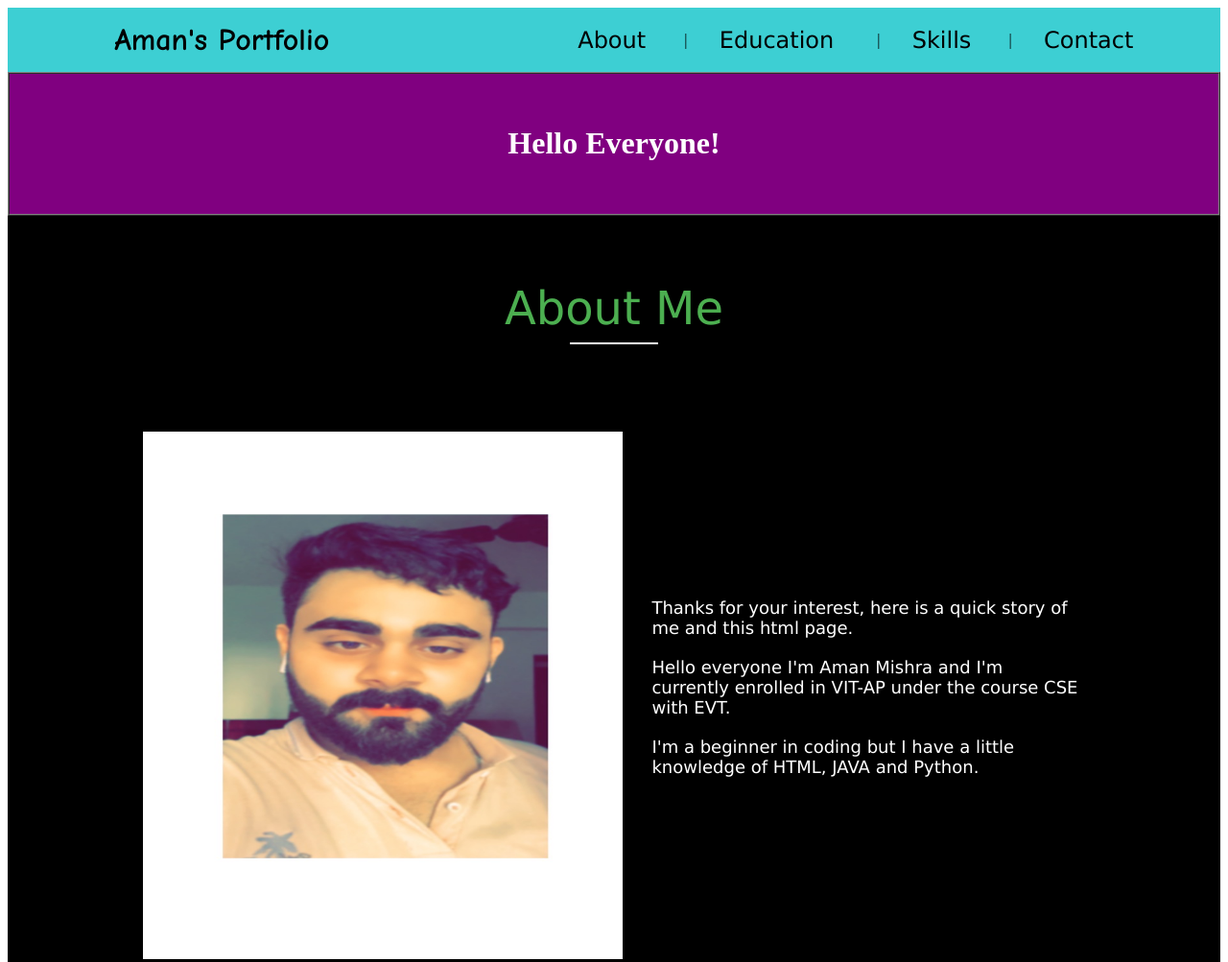
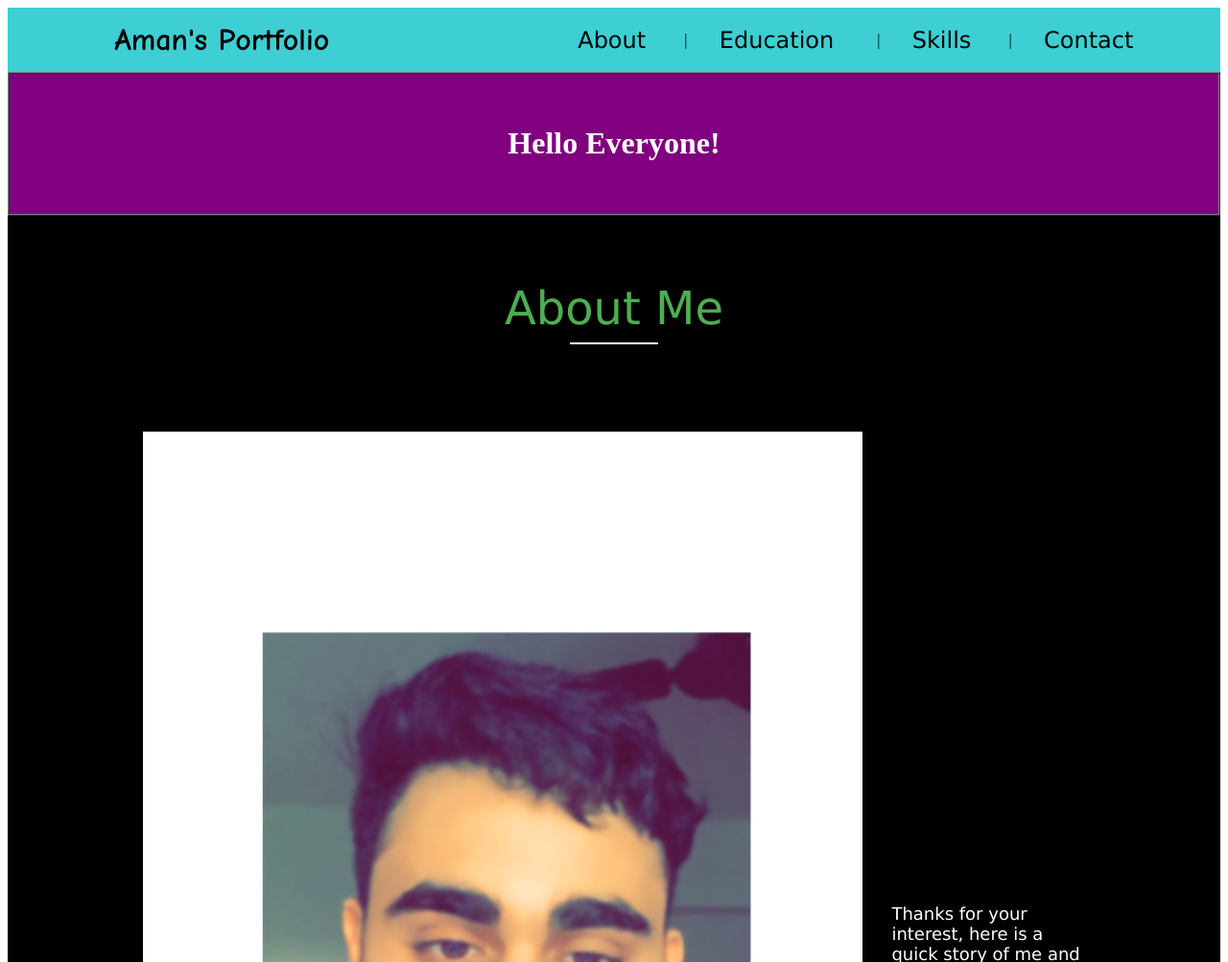
Before and after one commit to amannmishraa/codingworks, a plain HTML site: page index.html in a window 1280 px wide. Shown: the top 1003 px of the page at 96% size. Drawn offline with Linux system fonts and the light colour scheme.

Commit message:
Update index.html

```diff
--- a/index.html
+++ b/index.html
@@ -137,7 +137,7 @@
 
 					<tr>
 						<td width="5%">
-							<img src="https://github.com/amannmishraa/codingworks/blob/main/IMG_6538.jpg" width="500" height="550">
+							<img src="https://github.com/amannmishraa/codingworks/blob/main/IMG_6538.JPG" >
 
 						</td>
 
```
